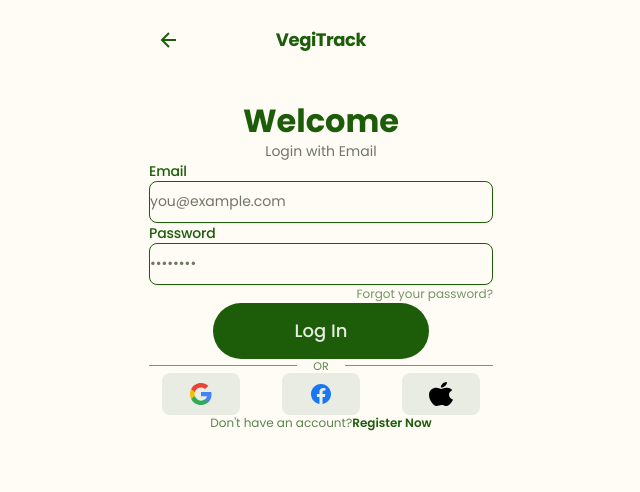
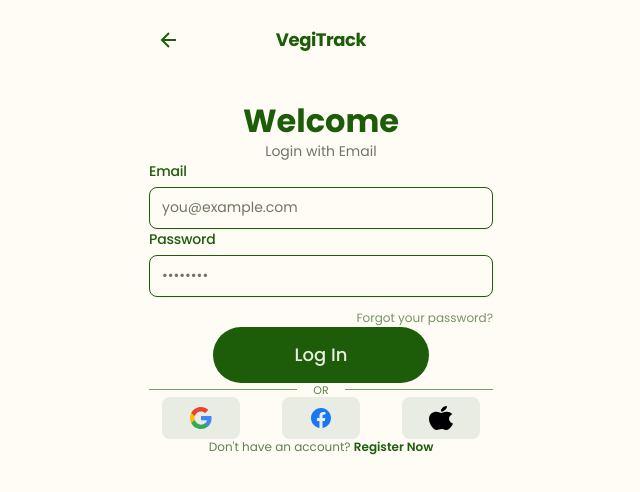
Before and after one commit to leoncena/ccu-vegitrack, a React (Vite) app in the folder vegitrack/: page /auth in a window 1280 px wide. Shown: the top 492 px of the page, without its empty margins (319-959 px from the left). Built offline with nearby package versions, Linux system fonts and the light colour scheme; no server answers; a web font is replaced by a local one.

Commit message:
formatting login + layout instructions

```diff
--- a/vegitrack/src/components/ui/sonner.tsx
+++ b/vegitrack/src/components/ui/sonner.tsx
@@ -7,6 +7,7 @@ const sharedToastStyles = {
     color: 'var(--color-text)',
     border: '1px solid var(--color-border)',
     fontFamily: 'var(--font-body)',
+    padding: 'calc(var(--spacing-card) * 0.5)',
   },
   className: 'shadow-sm',
 }
--- a/vegitrack/src/index.css
+++ b/vegitrack/src/index.css
@@ -184,3 +184,24 @@ body {
     @apply bg-background text-foreground;
   }
 }
+
+/* Toast (Sonner) spacing customizations */
+/* Add padding to toast container */
+[data-sonner-toast] {
+  padding: calc(var(--spacing-card) * 0.5) !important;
+}
+
+/* Add margin around icon (info icon) so it doesn't touch borders */
+[data-sonner-toast] [data-icon],
+[data-sonner-toast] svg[data-icon],
+[data-sonner-toast] > div:first-child svg {
+  margin: calc(var(--spacing-card) * 0.5) !important;
+}
+
+/* Add vertical padding to text content */
+[data-sonner-toast] [data-content],
+[data-sonner-toast] [data-title],
+[data-sonner-toast] > div:last-child {
+  padding-top: calc(var(--spacing-card) * 0.5) !important;
+  padding-bottom: calc(var(--spacing-card) * 0.5) !important;
+}
--- a/vegitrack/src/pages/Auth.tsx
+++ b/vegitrack/src/pages/Auth.tsx
@@ -119,7 +119,7 @@ export default function Auth() {
           </div>
 
           <form onSubmit={handleSubmit} className="space-y-5">
-            <div className="space-y-2">
+            <div>
               <Label
                 htmlFor="email"
                 className="text-sm"
@@ -143,16 +143,20 @@ export default function Auth() {
                 style={{
                   fontFamily: 'var(--font-body)',
                   backgroundColor: 'transparent',
+                  marginTop: 'calc(var(--spacing-card) * 0.5)',
+                  paddingLeft: 'var(--spacing-card)',
+                  paddingRight: 'var(--spacing-card)',
                 }}
               />
             </div>
 
-            <div className="space-y-2">
+            <div>
               <Label
                 htmlFor="password"
                 className="text-sm"
                 style={{
                   fontFamily: 'var(--font-body)',
+                  marginTop: 'calc(var(--spacing-section) * 1.2)',
                   color: 'var(--color-primary)',
                   letterSpacing: '-0.2px',
                 }}
@@ -172,6 +176,9 @@ export default function Auth() {
                 style={{
                   fontFamily: 'var(--font-body)',
                   backgroundColor: 'transparent',
+                  marginTop: 'calc(var(--spacing-card) * 0.5)',
+                  paddingLeft: 'var(--spacing-card)',
+                  paddingRight: 'var(--spacing-card)',
                 }}
               />
               <div className="flex justify-end">
@@ -184,6 +191,7 @@ export default function Auth() {
                   style={{
                     fontFamily: 'var(--font-body)',
                     color: 'rgba(23, 78, 5, 0.6)',
+                    marginTop: 'var(--spacing-card)',
                   }}
                   disabled={loading}
                 >
@@ -218,7 +226,12 @@ export default function Auth() {
               </div>
             )}
 
-            <div className="flex justify-center pt-1">
+            <div
+              className="flex justify-center"
+              style={{
+                marginTop: 'calc(var(--spacing-section) * 2.375)',
+              }}
+            >
               <Button
                 type="submit"
                 variant="primary"
@@ -238,7 +251,13 @@ export default function Auth() {
             </div>
           </form>
 
-          <div className="mt-12 flex items-center gap-4 text-xs">
+          <div
+            className="flex flex-col"
+            style={{
+              marginTop: 'calc(var(--spacing-section) * 2.375)',
+            }}
+          >
+            <div className="flex items-center gap-4 text-xs">
               <span className="h-px flex-1 bg-primary/60" />
               <span
                 className="text-[11px]"
@@ -252,7 +271,12 @@ export default function Auth() {
               <span className="h-px flex-1 bg-primary/60" />
             </div>
 
-          <div className="mt-6 grid grid-cols-3 justify-items-center gap-4">
+            <div
+              className="grid grid-cols-3 justify-items-center gap-4"
+              style={{
+                marginTop: 'calc(var(--spacing-section) * 2.6875)',
+              }}
+            >
               <SocialButton
                 label="Google"
                 icon={<img src={googleIcon} alt="Google" className="h-6 w-6" />}
@@ -272,15 +296,17 @@ export default function Auth() {
                 disabled={loading}
               />
             </div>
+          </div>
 
           <p
-            className="mt-8 text-center text-xs"
+            className="text-center text-xs"
             style={{
+              marginTop: 'calc(var(--spacing-section) * 1.2)',
               fontFamily: 'var(--font-body)',
               color: 'rgba(23, 78, 5, 0.7)',
             }}
           >
-            {isSignin ? "Don't have an account?" : 'Already have an account?'}
+            {isSignin ? "Don't have an account? " : 'Already have an account? '}
             <button
               type="button"
               onClick={toggleMode}
```
Also changed, not shown: 1 other file (tests, documents, lock files or other folders). Lines whose indentation alone changed are shown as unchanged.
